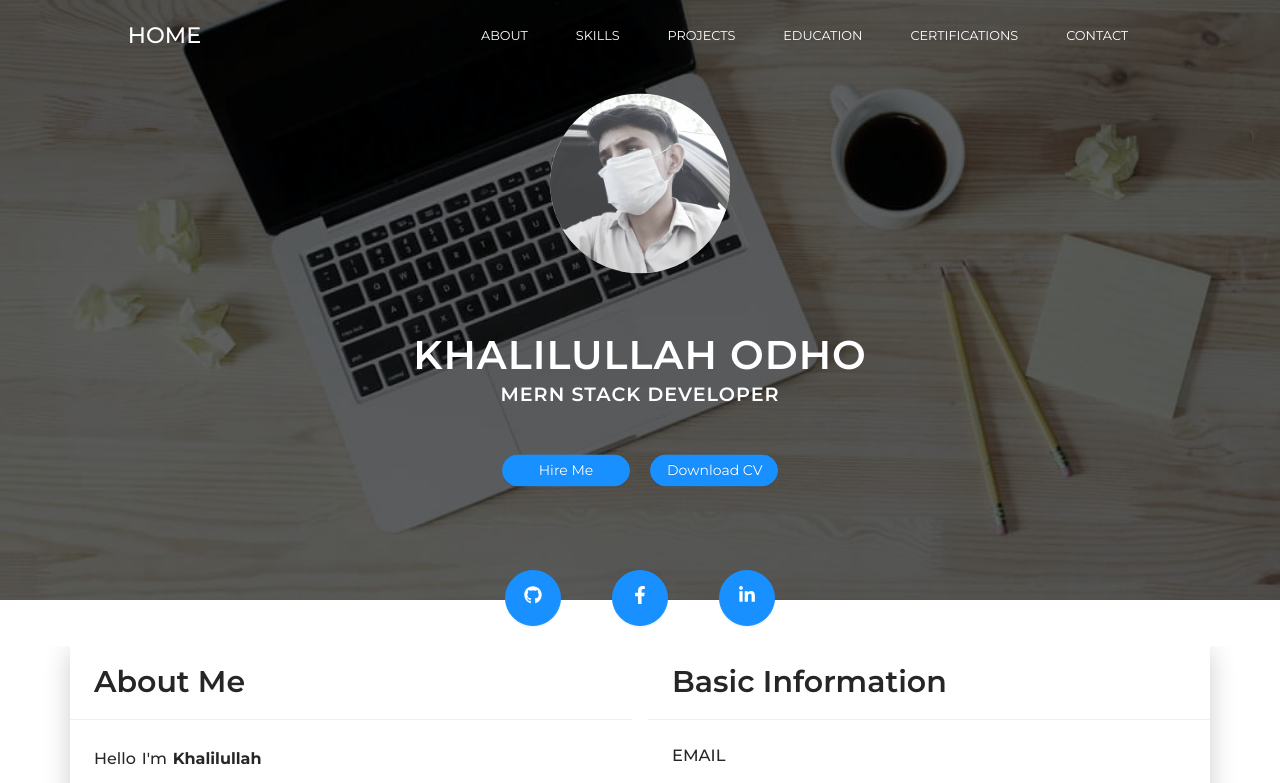
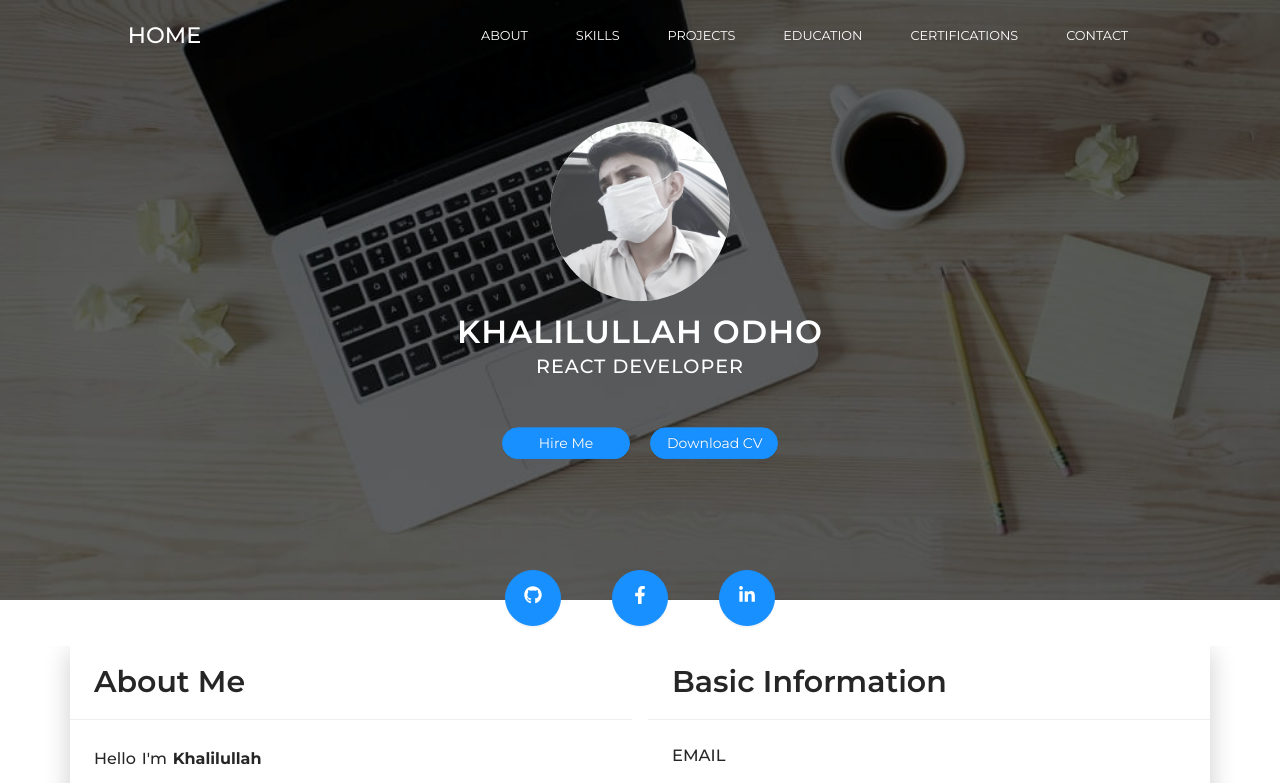
Before and after one commit to Khalilullah-odho/Khalilullah-portfolio, a React (Create React App) app: page / in a window 1280 px wide. Shown: the top 783 px of the page. Built offline with nearby package versions, Linux system fonts and the light colour scheme.

Commit message:
cv changed

```diff
--- a/src/App.css
+++ b/src/App.css
@@ -86,18 +86,18 @@
 }
 
 .content .title {
-  font-size: 2.5rem;
+  font-size: 2rem;
   font-weight: 600;
   color: #fff;
   line-height: normal;
-  margin-top: 5%;
+  margin-top: 1%;
   letter-spacing: 1px;
   text-transform: uppercase;
 }
 
 .content .role {
   font-size: 1.2rem;
-  font-weight: 600;
+  font-weight: 500;
   color: #fff;
   letter-spacing: 1px;
   text-transform: uppercase;
@@ -286,6 +286,7 @@
 @media (max-width: 400px) {
   .content .title {
     font-size: 1.5rem;
+    margin-top: 4%;
   }
   .content .role {
     font-size: 1rem;
--- a/src/Components/Main.jsx
+++ b/src/Components/Main.jsx
@@ -18,7 +18,7 @@ const Main = () => {
             </div>
             <div data-aos="zoom-in" data-aos-once="true" data-aos-offset="0px">
               <div className="title">Khalilullah Odho</div>
-              <p className="role">MERN STACK DEVELOPER</p>
+              <p className="role">REACT DEVELOPER</p>
             </div>
             <div className="info-btn">
               <Button type="primary" shape="round" className="download-btn">
@@ -59,7 +59,11 @@ const Main = () => {
               />
             </a>
           </Tooltip>
-          <Tooltip title="Follow me on LinkedIn" mouseEnterDelay={0.2} color="#8f8f8f">
+          <Tooltip
+            title="Follow me on LinkedIn"
+            mouseEnterDelay={0.2}
+            color="#8f8f8f"
+          >
             <a href="https://pk.linkedin.com/in/khalilullah-odho-13b2821b5">
               <Button
                 type="primary"
```
Also changed, not shown: 1 other file (tests, documents, lock files or other folders).
